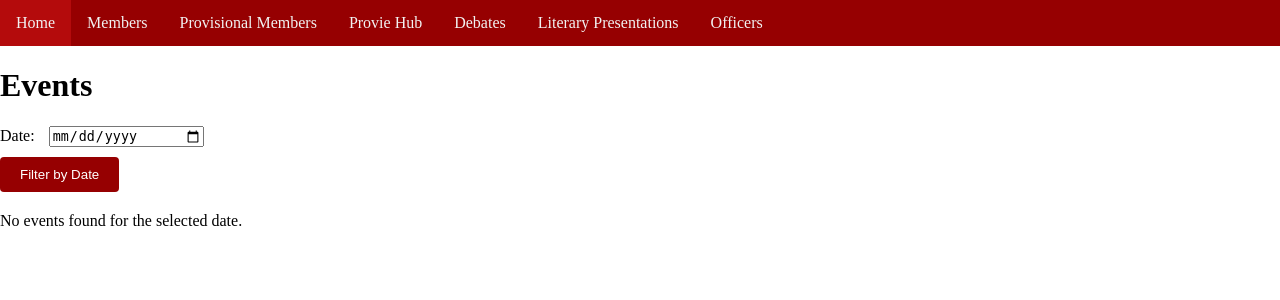
After one commit to LibertyV7/CS4750Project, a Flask app: template templates/events.html in a window 1280 px wide. The commit adds this page. Shown: the top 300 px of the page. Run offline with Flask 3, Linux system fonts and the light colour scheme; the template is opened without the code that fills it, so the values that code supplies are empty.

```diff
--- a/app.py
+++ b/app.py
@@ -8,7 +8,7 @@ db_config = {
     'password': '',
     'host': 'localhost',
     'port': 3306,
-    'database': ''
+    'database': 'washsocFinal'
 }
 def get_db_connection():
     conn = mysql.connector.connect(**db_config)
@@ -220,5 +220,60 @@ def officers():
     conn.close()
     return render_template('officers.html', officers=officers)
 
+@app.route('/events', methods=['GET'])
+def events():
+    # Get the date from the query parameters
+    event_date = request.args.get('date')
+
+    # Construct the query
+    query = """
+    SELECT
+        IFNULL(D.debateDate, L.presentationDate) AS eventDate,
+        L.title AS presentationTitle,
+        D.resolution AS debateResolution,
+        D.debateType AS debateType
+    FROM
+        Debate D
+    LEFT JOIN
+        LiteraryPresentation L
+    ON
+        D.debateDate = L.presentationDate
+    WHERE
+        IFNULL(D.debateDate, L.presentationDate) = %s
+
+    UNION
+
+    SELECT
+        IFNULL(D.debateDate, L.presentationDate) AS eventDate,
+        L.title AS presentationTitle,
+        D.resolution AS debateResolution,
+        D.debateType AS debateType
+    FROM
+        Debate D
+    RIGHT JOIN
+        LiteraryPresentation L
+    ON
+        D.debateDate = L.presentationDate
+    WHERE
+        IFNULL(D.debateDate, L.presentationDaHumorousDebatete) = %s
+    """
+
+    # Connect to the database
+    conn = get_db_connection()
+    cursor = conn.cursor()
+
+    # Execute the query with the user input date
+    cursor.execute(query, (event_date, event_date))  # Provide event_date twice
+
+    # Fetch all results
+    events = cursor.fetchall()
+
+    # Close the cursor and connection
+    cursor.close()
+    conn.close()
+
+    # Render the template with events and event_date
+    return render_template('events.html', events=events, event_date=event_date)
+
 if __name__ == '__main__':
     app.run(debug=True)
--- /dev/null
+++ b/templates/events.html
@@ -0,0 +1,120 @@
+<!DOCTYPE html>
+<html lang="en">
+<head>
+    <meta charset="UTF-8">
+    <meta name="viewport" content="width=device-width, initial-scale=1.0">
+    <title>Events</title>
+    <style>
+        /* General styles */
+        body {
+            font-family: "Times New Roman", sans-serif;
+            margin: 0;
+            padding: 0;
+        }
+
+        /* Navigation styles */
+        nav {
+            background-color: #960001;
+            overflow: hidden;
+        }
+        nav a {
+            float: left;
+            display: block;
+            color: #f2f2f2;
+            text-align: center;
+            padding: 14px 16px;
+            text-decoration: none;
+        }
+        nav a:hover {
+            background-color: #b40b0c;
+        }
+
+        /* Form and table styles */
+        form {
+            margin: 20px 0;
+        }
+        .input-section {
+            margin-bottom: 10px;
+        }
+        .input-section label {
+            margin-right: 10px;
+        }
+        .input-section input {
+            width: 150px;
+        }
+        button[type="submit"] {
+            padding: 10px 20px;
+            background-color: #960001;
+            color: white;
+            border: none;
+            border-radius: 4px;
+            cursor: pointer;
+        }
+        button[type="submit"]:hover {
+            background-color: #b40b0c;
+        }
+        table {
+            width: 100%;
+            border-collapse: separate;
+            border-spacing: 0;
+            text-align: center;
+            margin-top: 20px;
+            font-size: 16px;
+        }
+        th, td {
+            padding: 10px;
+            border-bottom: 1px solid #ddd;
+        }
+        th {
+            background-color: #f2f2f2;
+        }
+    </style>
+</head>
+<body>
+    <nav>
+        <a href="/">Home</a>
+        <a href="/members">Members</a>
+        <a href="/provisional-members">Provisional Members</a>
+        <a href="/requirements">Provie Hub</a>
+        <a href="/debates">Debates</a>
+        <a href="/literary-presentations">Literary Presentations</a>
+        <a href="/officers">Officers</a>
+    </nav>
+    <h1>Events</h1>
+
+    <form method="GET" action="/events">
+        <div class="input-section">
+            <label for="date">Date:</label>
+            <input type="date" name="date" id="date" required>
+        </div>
+        <button type="submit">Filter by Date</button>
+    </form>
+
+    <div id="result-container">
+        {% if events %}
+        <table>
+            <thead>
+                <tr>
+                    <th>Date</th>
+                    <th>Presentation Title</th>
+                    <th>Debate Resolution</th>
+                    <th>Debate Type</th>
+                </tr>
+            </thead>
+            <tbody>
+                {% for event in events %}
+                    <tr>
+                        <td>{{ event[0] }}</td>
+                        <td>{{ event[1] }}</td>
+                        <td>{{ event[2] }}</td>
+                        <td>{{ event[3] }}</td>
+                    </tr>
+                {% endfor %}
+            </tbody>
+        </table>
+        {% else %}
+        <p>No events found for the selected date.</p>
+        {% endif %}
+    </div>
+</body>
+</html>
--- a/templates/home.html
+++ b/templates/home.html
@@ -46,7 +46,7 @@
         <h1>The Washington Society</h1>
         <div class="channel">
             <a href="/members">Members</a>
-            <a href="/provisional-members">Provisional Members</a>
+            <a href="/events">Events</a>
             <a href="/requirements">Provie Hub</a>
             <a href="/debates">Debates</a>
             <a href="/literary-presentations">Literary Presentations</a>
```
